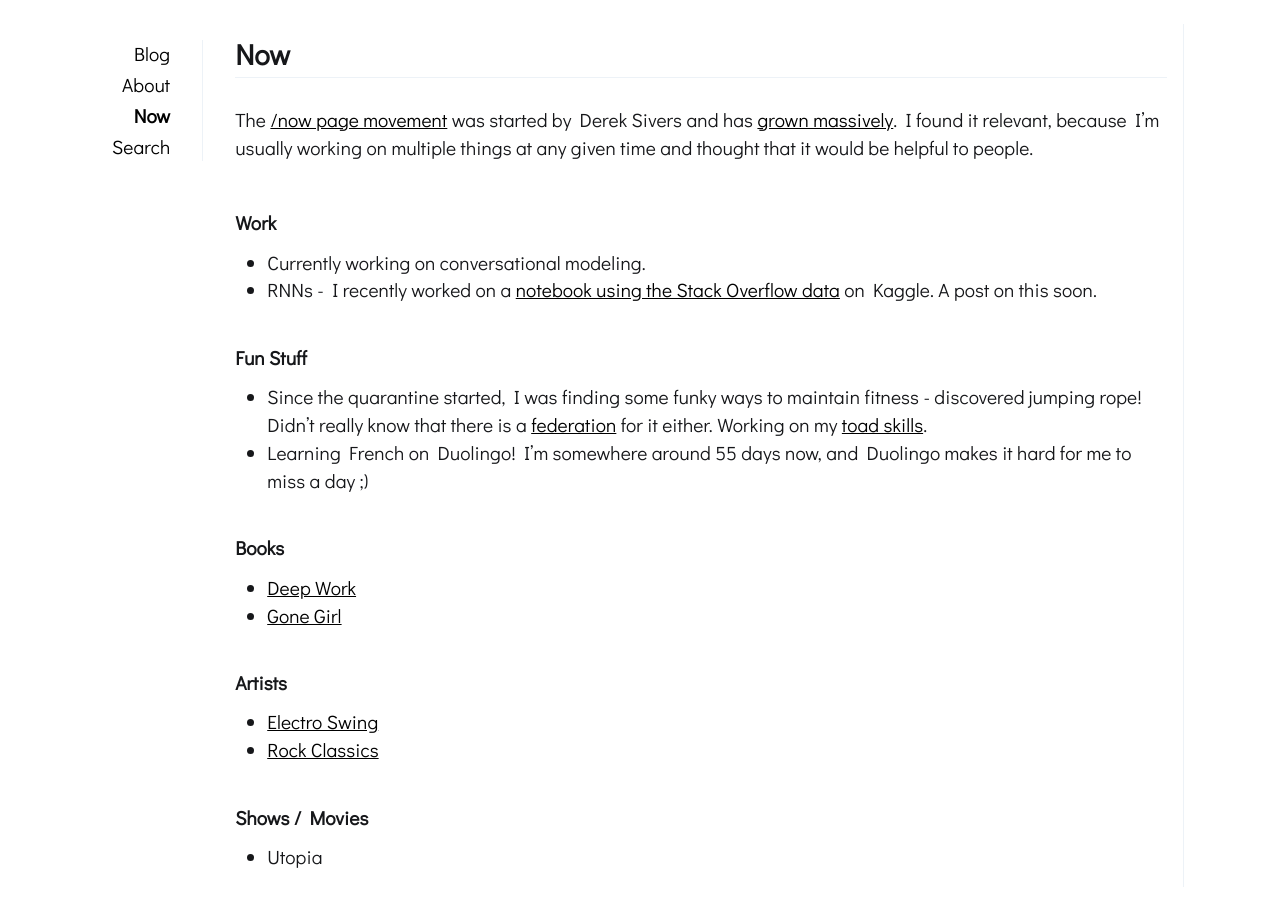
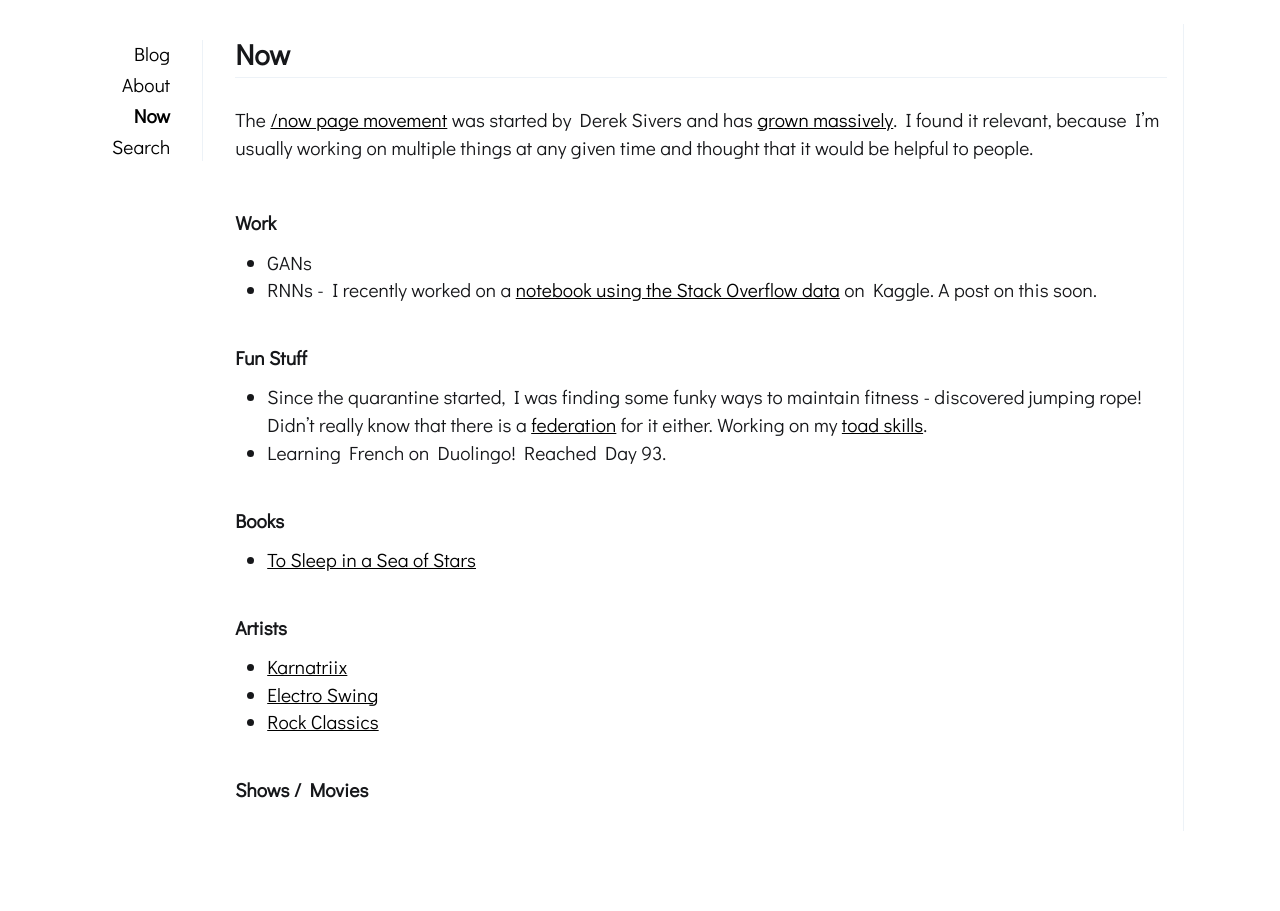
Before and after one commit to avinashbhat/avinashbhat.github.io, a Jekyll site: the page built from _pages/now.md, in a window 1280 px wide. Built offline with Jekyll 4.4.1, drawn with Linux system fonts in a browser that asks for light colours.

Commit message:
Updated now page

```diff
--- a/_pages/now.md
+++ b/_pages/now.md
@@ -10,28 +10,27 @@ I found it relevant, because I'm usually working on multiple things at any given
 <br/>
 
 #### Work
- - Currently working on conversational modeling.
+ - GANs
  - RNNs - I recently worked on a [notebook using the Stack Overflow data](https://www.kaggle.com/avinashbhat/simplernn-on-stack-overflow-data) on Kaggle. A post on this soon.
 <br/>
 <br/>
 
 #### Fun Stuff
  - Since the quarantine started, I was finding some funky ways to maintain fitness - discovered jumping rope! Didn't really know that there is a [federation](https://ijru.sport/) for it either. Working on my [toad skills](https://www.youtube.com/watch?v=RnRUwLtR33g).
-- Learning French on Duolingo! I'm somewhere around 55 days now, and Duolingo makes it hard for me to miss a day ;)
+- Learning French on Duolingo! Reached Day 93.
 <br/>
 <br/>
 
 #### Books
- - [Deep Work](https://www.goodreads.com/book/show/25744928-deep-work)
- - [Gone Girl](https://www.goodreads.com/book/show/19288043-gone-girl)
+ - [To Sleep in a Sea of Stars](https://www.goodreads.com/book/show/48829708-to-sleep-in-a-sea-of-stars)
 <br/>
 <br/>
 
 #### Artists
+ - [Karnatriix](https://open.spotify.com/artist/0rhuXpjseoAieJYuBKQwR6?autoplay=true)
  - [Electro Swing](https://open.spotify.com/playlist/37i9dQZF1DX3bH0P2uDnWA?si=hkfbLWA6Q_-kixKOtV2WCA)
  - [Rock Classics](https://open.spotify.com/playlist/37i9dQZF1DWXRqgorJj26U)
 <br/>
 <br/>
 
 #### Shows / Movies
- - Utopia
```
